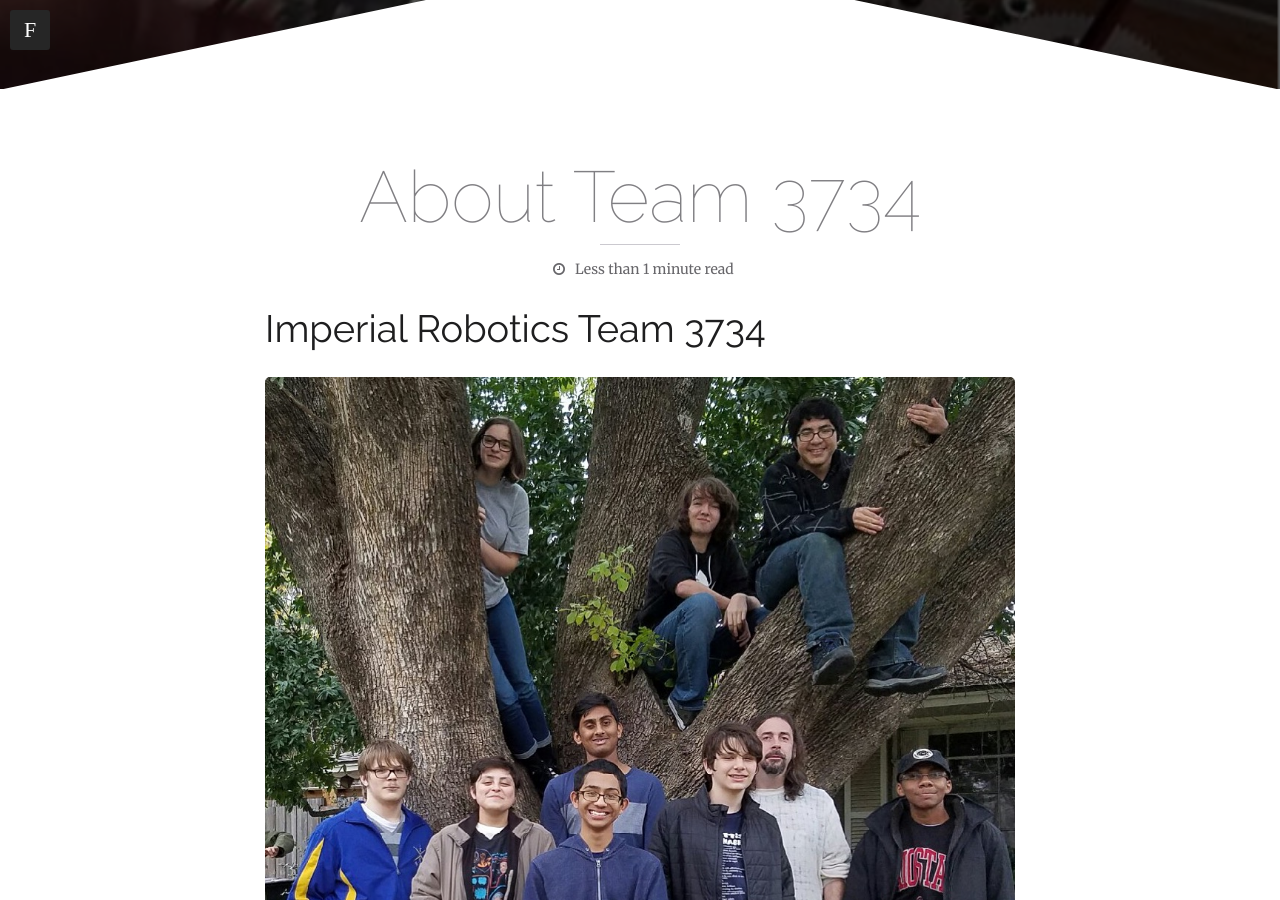
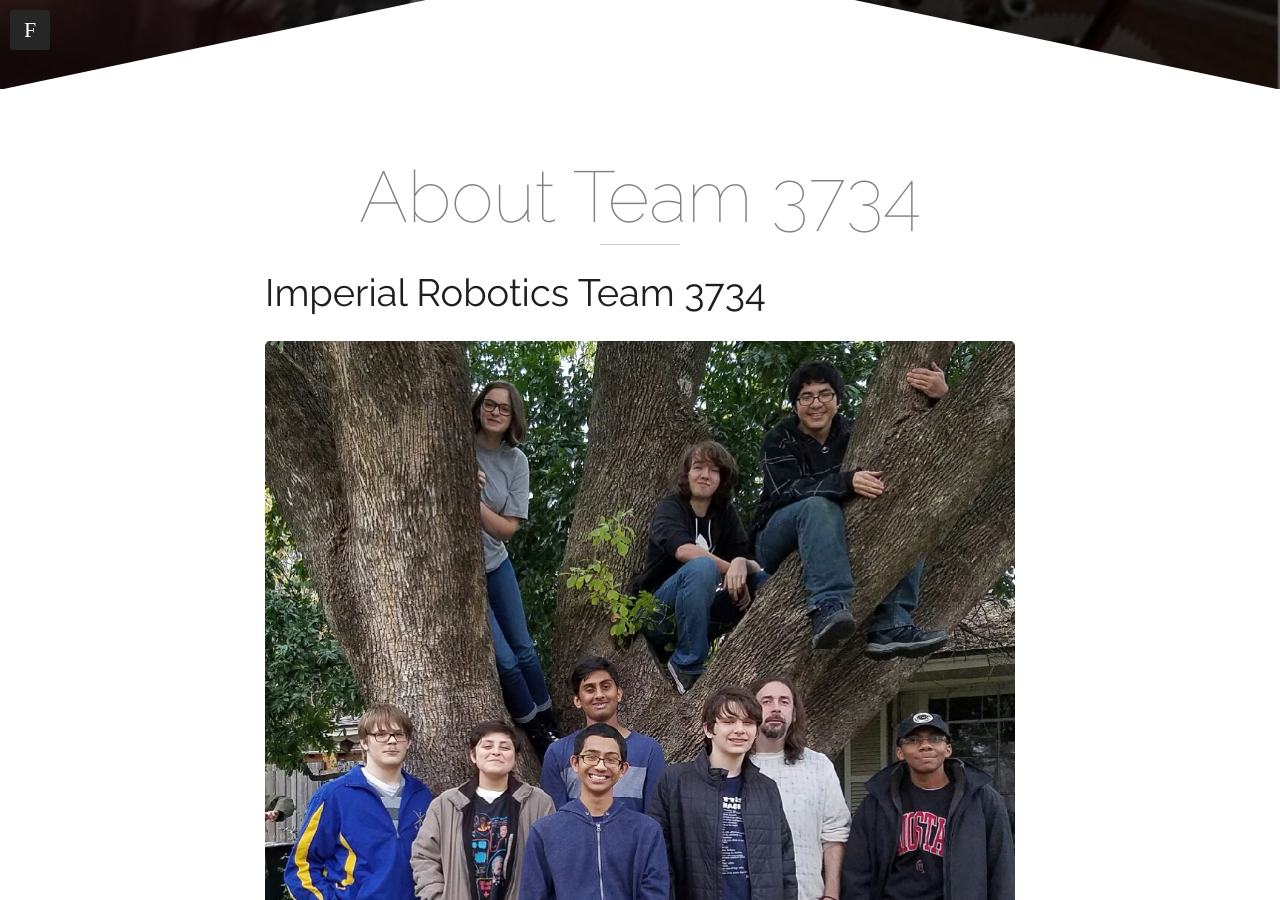
Before and after one commit to hmfaysal/hmfaysal-omega-theme, a Jekyll site: the page built from _pages/about.md, in a window 1280 px wide and 900 px high, scrolled down 451 px. Built offline with Jekyll 4.4.1, drawn with Linux system fonts in a browser that asks for light colours.

Commit message:
Update page.html

```diff
--- a/_layouts/page.html
+++ b/_layouts/page.html
@@ -28,19 +28,7 @@
                         <div class="post-info text-center small">
 
 
-                        {% if site.readtime %}
-                            &nbsp; <span class="post-tags"> <i class="fa fa-clock-o"></i> &nbsp;
-                            {% if readtime > 1 and readtime < 1.5 %}
-                                1 minute read
-                            {% endif %}
-                            {% if readtime > 1.5 %}
-                                <span class="time"> {{ readtime }} </span> minutes read
-                            {% endif %}
-                            {% if readtime < 1 %}
-                                Less than 1 minute read
-                            {% endif %}
-                            </span>
-                        {% endif %}
+
                         </div>
                     </header>
 
```
